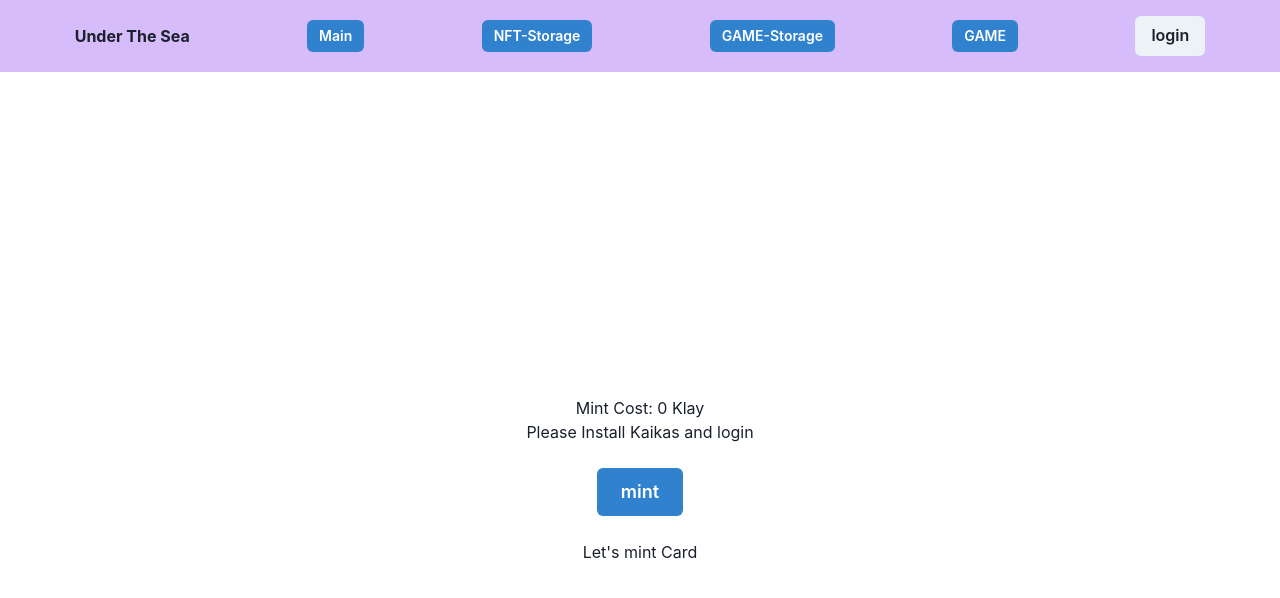
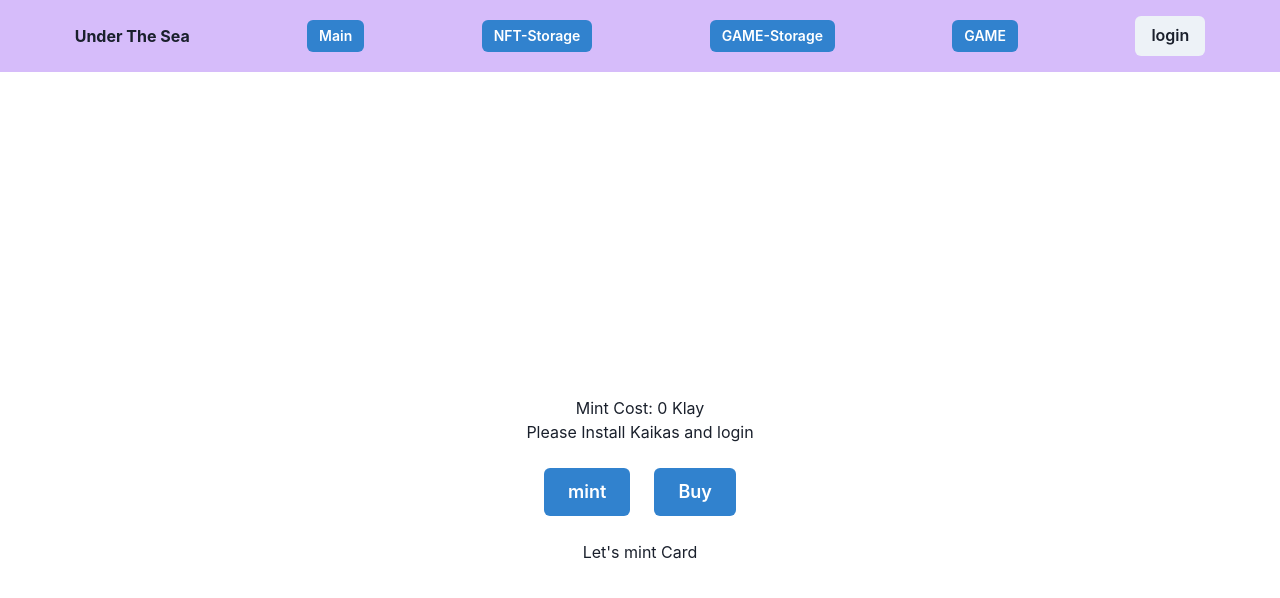
Before and after one commit to YONGBAAM/p2egame-nft, a React (Create React App) app in the folder frontend/: page / in a window 1280 px wide. Shown: the top 598 px of the page. Built offline with nearby package versions, Linux system fonts and the light colour scheme; what caver-js would draw is missing.

Commit message:
add links

```diff
--- a/frontend/src/components/CharacterCard.tsx
+++ b/frontend/src/components/CharacterCard.tsx
@@ -19,7 +19,7 @@ const CharacterCard: FC<ICardProps> = (props) => {
             <Image w={150} h={150} src={`${process.env.PUBLIC_URL}/images/${nftId}.png`} alt="animalImage" />
             <Box flexDirection="row">
             <Button size = 'sm' onClick = {() =>{
-                window.open("http://www.opensea.com")
+                window.open(`https://opensea.io/assets/klaytn/${process.env.REACT_APP_CONTRACT_DEPLOYED_ADDRESS}/${nftId}`)
             }}>{displayText}</Button>
 
             </Box>
--- a/frontend/src/routes/main.tsx
+++ b/frontend/src/routes/main.tsx
@@ -1,14 +1,15 @@
 import { Button } from '@chakra-ui/button';
 import { Box, Flex, Text } from '@chakra-ui/layout';
-import Caver, { Contract,} from 'caver-js';
+import Caver, { Contract, } from 'caver-js';
 import React, { FC, useEffect, useState } from 'react'
-import {fromWei} from "web3-utils"
+import { Link as ChakraLink } from "@chakra-ui/react"
+import { fromWei } from "web3-utils"
 import CharacterCard from '../components/CharacterCard';
-import { caver, mintAnimalTokenContract , nftAbi, nftAddress} from '../web3Config';
+import { caver, mintAnimalTokenContract, nftAbi, nftAddress } from '../web3Config';
 
 interface mainProps {
     account: string;
-    contract?:Contract;
+    contract?: Contract;
 }
 
 const Main: FC<mainProps> = (props) => {
@@ -17,7 +18,7 @@ const Main: FC<mainProps> = (props) => {
     const [lastMintNftId, setLastMintNftId] = useState<number>(0);
 
     const account = props.account;
-    const  contract = props.contract;
+    const contract = props.contract;
 
     const getMintValueInBN = async () => {
         try {
@@ -36,7 +37,7 @@ const Main: FC<mainProps> = (props) => {
     const updateCostInEther = async () => {
         try {
             const costInBn = await getMintValueInBN();
-            if (costInBn === undefined) {return}
+            if (costInBn === undefined) { return }
             costInBn && setCostInEther(fromWei(costInBn))
             console.log(fromWei(costInBn))
             // costInBn && setCostInEther(Caver.utils.fromWei(costInBn).toNumber())
@@ -52,7 +53,7 @@ const Main: FC<mainProps> = (props) => {
     }, [contract]) // contract가 변할때마다 실행됨
 
     // TODO: What function type?
-    const onClickMint = async (setTxidMessage:any) => {
+    const onClickMint = async (setTxidMessage: any) => {
 
         try {
             if (!account) console.error("err")
@@ -63,19 +64,20 @@ const Main: FC<mainProps> = (props) => {
 
             // NOTE:::: THIS VALUE NEED TO BE SET! with payable!!
             const estimateGas = await contract.methods.mint(1)
-            .estimateGas({ from: account,
+                .estimateGas({
+                    from: account,
                     gas: 6000000,
                     value: mintValue
                 })
             console.log(estimateGas)
             await contract.methods.mint(1)
-            .send({from:account, gas:estimateGas, value:mintValue});
+                .send({ from: account, gas: estimateGas, value: mintValue });
 
             const wallets = await mintAnimalTokenContract.methods
                 .walletOfOwnerV2(account)
                 .call();
 
-            setLastMintNftId(wallets[wallets.length-1]['id'])
+            setLastMintNftId(wallets[wallets.length - 1]['id'])
 
         } catch (error) {
             console.error(error)
@@ -88,13 +90,21 @@ const Main: FC<mainProps> = (props) => {
             justifyContent="center" alignItems="center" direction="column">
             <Text>{`Mint Cost: ${costInEther} Klay`}</Text>
             <Text>{`Please Install Kaikas and login`}</Text>
-            <Button mt = {6} mb = {6} size="lg" colorScheme="blue"
+            <Flex direction="row">
+                <Button mt={6} mb={6} size="lg" colorScheme="blue"
                     onClick={() => onClickMint(setTxidMessage)}>
                     mint
                 </Button>
-            <Box alignItems = "center">
-                <Text> {txidMessage && "txid: " +  txidMessage}</Text>
-                {lastMintNftId !==0? <CharacterCard nftId = {lastMintNftId} type = {0} /> : <Text>Let's mint Card</Text>}
+
+                <ChakraLink href={"http://opensea.io/collection/jumping-under-the-sea"} isExternal>
+
+                    <Button mt={6} mb={6} ml = {6} size="lg" colorScheme="blue">
+                        Buy
+                    </Button>
+                </ChakraLink></Flex>
+            <Box alignItems="center">
+                <Text> {txidMessage && "txid: " + txidMessage}</Text>
+                {lastMintNftId !== 0 ? <CharacterCard nftId={lastMintNftId} type={0} /> : <Text>Let's mint Card</Text>}
             </Box>
         </Flex>
     )
```
Lines whose indentation alone changed are shown as unchanged.
